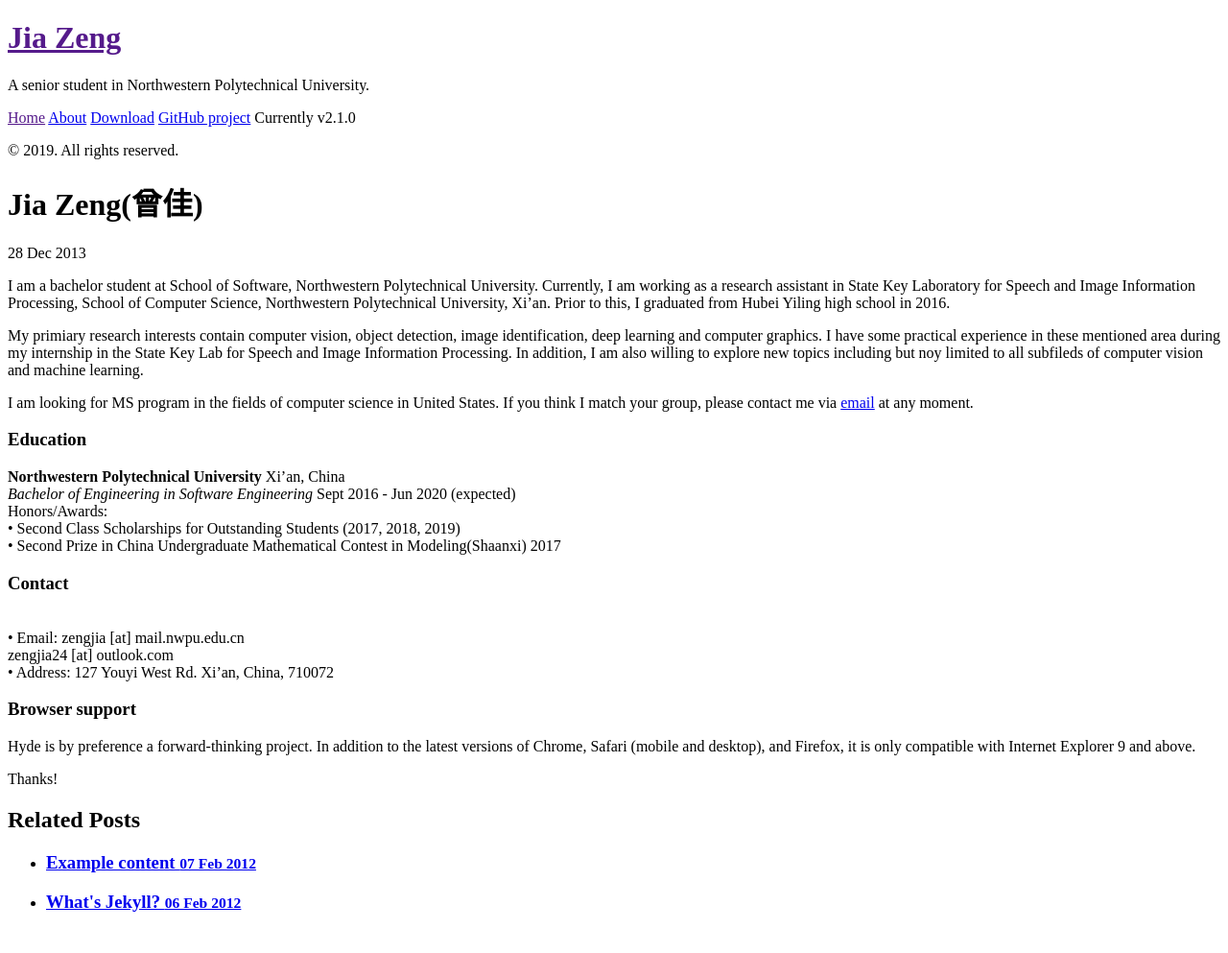
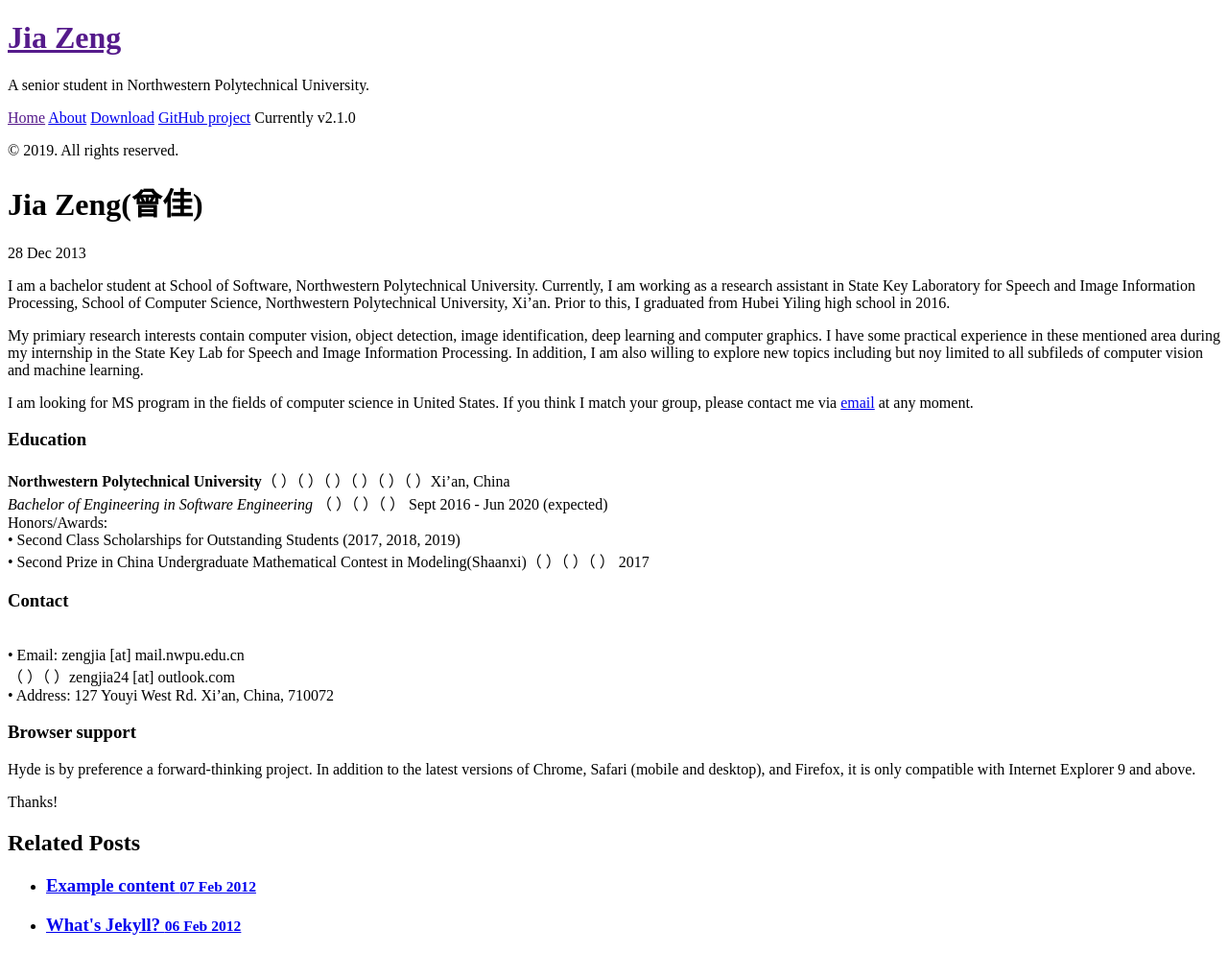
Before and after one commit to zjjzeng/zjjzeng.github.io, a Jekyll site: the page built from _posts/2013-12-28-introducing-hyde.md, in a window 1280 px wide. Shown: the whole page at 96% size. Built offline with Jekyll 4.4.1, drawn with Linux system fonts in a browser that asks for light colours; before the commit the page ends 969 px from its top, so only the background shows below that; part of the change alters nothing that is shown.

```diff
--- a/_posts/2013-12-28-introducing-hyde.md
+++ b/_posts/2013-12-28-introducing-hyde.md
@@ -10,16 +10,16 @@ My primiary research interests contain computer vision, object detection, image
 I am looking for MS program in the fields of computer science in United States. If you think I match your group, please contact me via [email](zengjia@mail.nwpu.edu.cn) at any moment.
 
 ### Education
-**Northwestern Polytechnical University**                                         Xi’an, China
-<br>*Bachelor of Engineering in Software Engineering*           Sept 2016 - Jun 2020 (expected)
+**Northwestern Polytechnical University**（&nbsp;）（&nbsp;）（&nbsp;）（&nbsp;）（&nbsp;）（&nbsp;）Xi’an, China
+<br>*Bachelor of Engineering in Software Engineering* （&nbsp;）（&nbsp;）（&nbsp;）          Sept 2016 - Jun 2020 (expected)
 <br>Honors/Awards:
 <br>• Second Class Scholarships for Outstanding Students (2017, 2018, 2019)
-<br>• Second Prize in China Undergraduate Mathematical Contest in Modeling(Shaanxi)  2017
+<br>• Second Prize in China Undergraduate Mathematical Contest in Modeling(Shaanxi)（&nbsp;）（&nbsp;）（&nbsp;）  2017
 
 
 ### Contact
 <br>• Email: zengjia [at] mail.nwpu.edu.cn
-<br>         zengjia24 [at] outlook.com
+<br>（&nbsp;）（&nbsp;）zengjia24 [at] outlook.com
 <br>• Address: 127 Youyi West Rd. Xi’an, China, 710072
 
 
```
